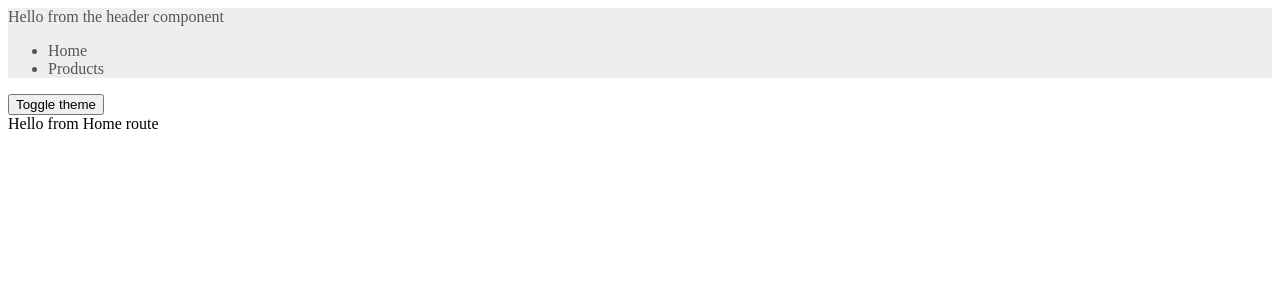
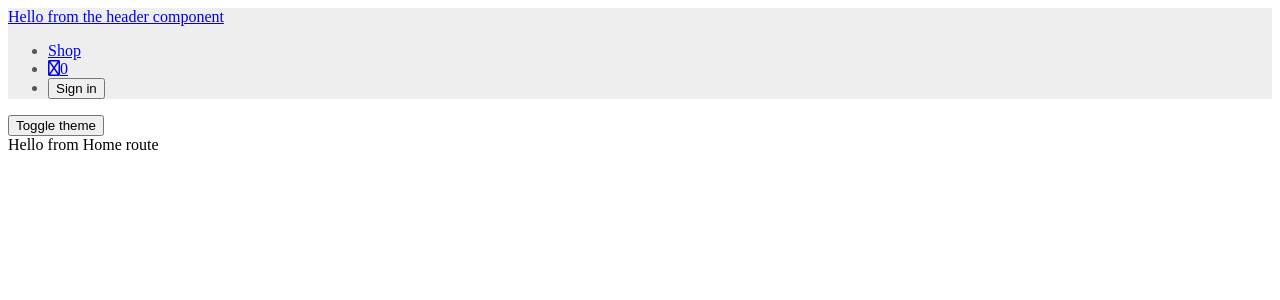
Before and after one commit to jay2noob/kid-trends, a React (Create React App) app in the folder client/: page / in a window 1280 px wide. Shown: the top 300 px of the page. Built offline with nearby package versions, Linux system fonts and the light colour scheme.

Commit message:
changed products context to 'shop' context. Built out basic navigation components

```diff
--- a/client/public/index.html
+++ b/client/public/index.html
@@ -9,6 +9,7 @@
       name="description"
       content="Web site created using create-react-app"
     />
+    <script src="https://kit.fontawesome.com/31e71e430d.js" crossorigin="anonymous"></script>
     <link rel="apple-touch-icon" href="%PUBLIC_URL%/logo192.png" />
     <!--
       manifest.json provides metadata used when your web app is installed on a
--- a/client/src/App.js
+++ b/client/src/App.js
@@ -1,20 +1,20 @@
 import { BrowserRouter as Router, Switch, Route } from 'react-router-dom'
 import ThemeContextProvider from './contexts/ThemeContext'
-import ProductsContextProvider from './contexts/ProductsContext'
+import ShopContextProvider from './contexts/ShopContext'
 import Home from './routes/Home'
-import Products from './routes/Products'
+import Shop from './routes/Shop'
 
 function App() {
   return (
     <ThemeContextProvider>
-      <ProductsContextProvider>
+      <ShopContextProvider>
         <Router>
           <Switch>
             <Route exact path="/" component={Home} />
-            <Route exact path="/products" component={Products} />
+            <Route exact path="/shop" component={Shop} />
           </Switch>
         </Router>
-      </ProductsContextProvider>
+      </ShopContextProvider>
     </ThemeContextProvider>
   );
 }
--- a/client/src/components/Header.js
+++ /dev/null
@@ -1,19 +0,0 @@
-import React, { useContext } from 'react'
-import { ThemeContext } from '../contexts/ThemeContext'
-
-const Header = () => {
-  const { isLightTheme, light, dark } = useContext(ThemeContext)
-  const theme = isLightTheme ? light : dark
-
-  return (
-    <div style={{ background: theme.bgColor, color: theme.txtColor }}>
-      Hello from the header component
-      <ul>
-        <li style={{ background: theme.uiPrimary }}>Home</li>
-        <li style={{ background: theme.uiSecondary }}>Products</li>
-      </ul>
-    </div>
-  )
-}
-
-export default Header
--- /dev/null
+++ b/client/src/components/Navbar/Navbar.css
@@ -0,0 +1,17 @@
+.navbar {
+}
+
+.navbar__brand-logo {
+}
+
+.navbar__brand-name {
+}
+
+.navbar__list {
+}
+
+.navbar__list-item {
+}
+
+.navbar__list-item--active {
+}
--- /dev/null
+++ b/client/src/components/Navbar/Navbar.js
@@ -0,0 +1,41 @@
+import React, { useContext } from 'react'
+import { Link } from "react-router-dom";
+import { ThemeContext } from '../../contexts/ThemeContext'
+
+// import NavbarItems from './NavbarItems'
+import './Navbar.css'
+
+const Navbar = () => {
+  const { isLightTheme, light, dark } = useContext(ThemeContext)
+  const theme = isLightTheme ? light : dark
+
+  return (
+    <nav className='navbar' style={{ background: theme.bgColor, color: theme.txtColor }}>
+      <div className='navbar__brand-logo'>
+        <Link to='/' className='navbar__brand-name'>
+          Hello from the header component
+        </Link>
+      </div>
+      <ul className="navbar__list">
+        <li className='navbar__list-item navbar__list-item--active'>
+          <Link to='/shop'>
+            Shop
+          </Link>
+        </li>
+        <li className='navbar__list-item'>
+          <Link to='/cart' className='navbar__shopping-cart'>
+            <i className="far fa-shopping-cart"></i>
+            <span className='navbar__shopping-cart--counter'>0</span>
+          </Link>
+        </li>
+        <li className='navbar__list-item'>
+          <Link to='/signin'>
+            <button>Sign in</button>
+          </Link>
+        </li>
+      </ul>
+    </nav>
+  )
+}
+
+export default Navbar
--- /dev/null
+++ b/client/src/components/Navbar/NavbarItems.js
@@ -0,0 +1,21 @@
+import React from 'react'
+import { Link } from "react-router-dom";
+
+const NavbarItems = () => {
+  return (
+    <>
+      <li className='navbar__list-item navbar__list-item--active'>
+        <Link to='/shop'>
+          Shop
+        </Link>
+      </li>
+      <li className='navbar__list-item navbar__list-item--active'>
+        <Link to='/cart'>
+          <i className="far fa-shopping-cart"></i>
+        </Link>
+      </li>
+    </>
+  )
+}
+
+export default NavbarItems
--- a/client/src/contexts/ProductsContext.js
+++ b/client/src/contexts/ShopContext.js
@@ -1,19 +1,19 @@
 import React, { useState, createContext } from 'react'
 
 // creating a Product Context to use throughout the application
-export const ProductsContext = createContext()
+export const ShopContext = createContext()
 
 // create a context provider to wrap the entire application
-const ProductsContextProvider = (props) => {
+const ShopContextProvider = (props) => {
   const [products, setProducts] = useState([])
   const [loading, setLoading] = useState(false)
 
   // pass the previous state (products, loading) and new state (setProducts, setLoading) to the context provider
   return (
-    <ProductsContext.Provider value={{ products, setProducts, loading, setLoading }}>
+    <ShopContext.Provider value={{ products, setProducts, loading, setLoading }}>
       {props.children}
-    </ProductsContext.Provider>
+    </ShopContext.Provider>
   )
 }
 
-export default ProductsContextProvider
+export default ShopContextProvider
--- a/client/src/routes/Home.js
+++ b/client/src/routes/Home.js
@@ -1,6 +1,6 @@
 import React, { useContext } from 'react'
 import { ThemeContext } from '../contexts/ThemeContext'
-import Header from '../components/Header'
+import Navbar from '../components/Navbar/Navbar'
 import ThemeToggle from '../components/ThemeToggle'
 
 const Home = () => {
@@ -9,7 +9,7 @@ const Home = () => {
 
   return (
     <div stlye={{ background: theme.bgColor, color: theme.txtColor }}>
-      <Header />
+      <Navbar />
       <ThemeToggle />
       Hello from Home route
     </div>
--- a/client/src/routes/Products.js
+++ /dev/null
@@ -1,11 +0,0 @@
-import React from 'react'
-
-const Products = () => {
-  return (
-    <div>
-      Hello from Products route
-    </div>
-  )
-}
-
-export default Products
--- /dev/null
+++ b/client/src/routes/Shop.js
@@ -0,0 +1,11 @@
+import React from 'react'
+
+const Shop = () => {
+  return (
+    <div>
+      Hello from Shop route
+    </div>
+  )
+}
+
+export default Shop
```
